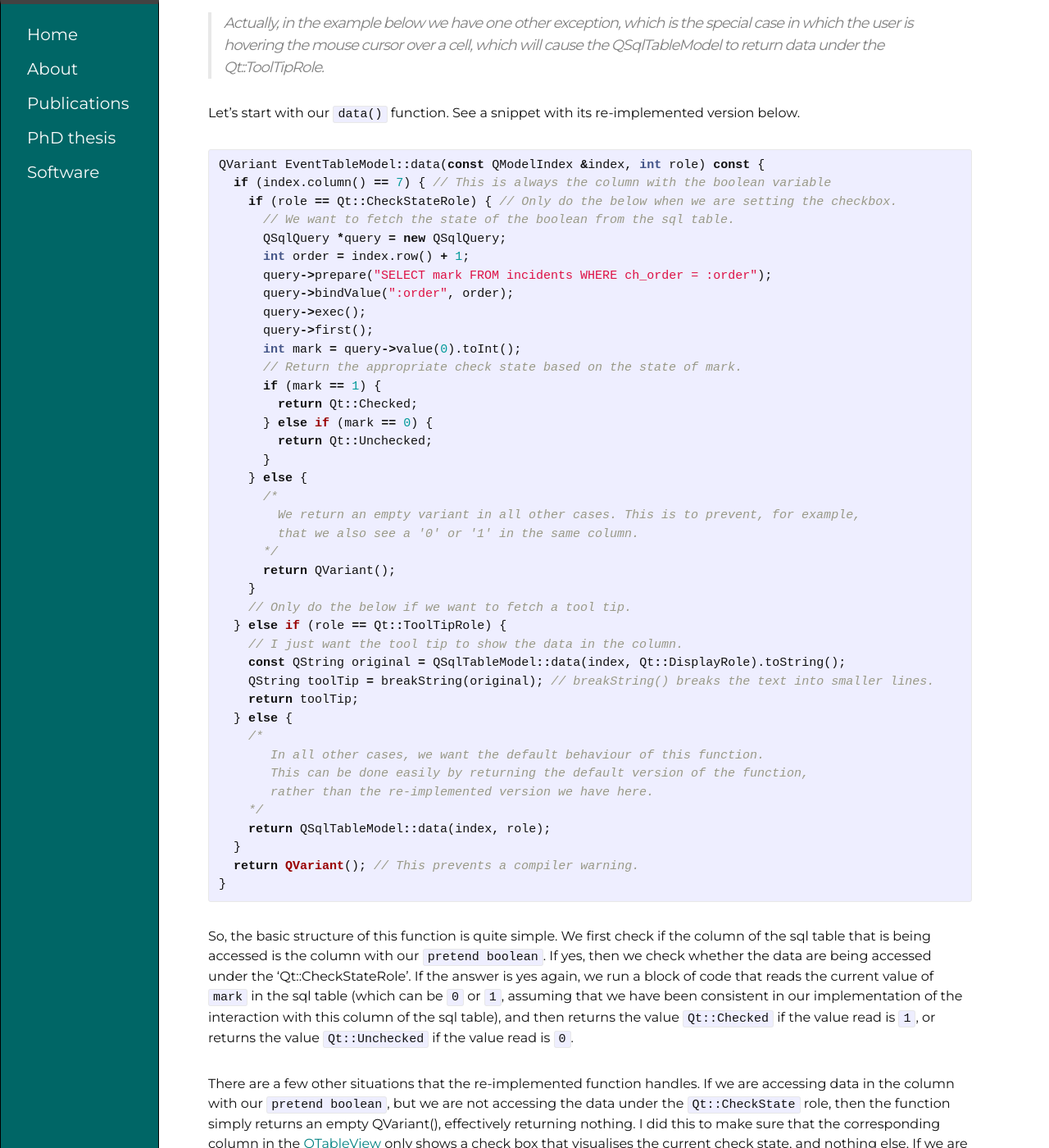
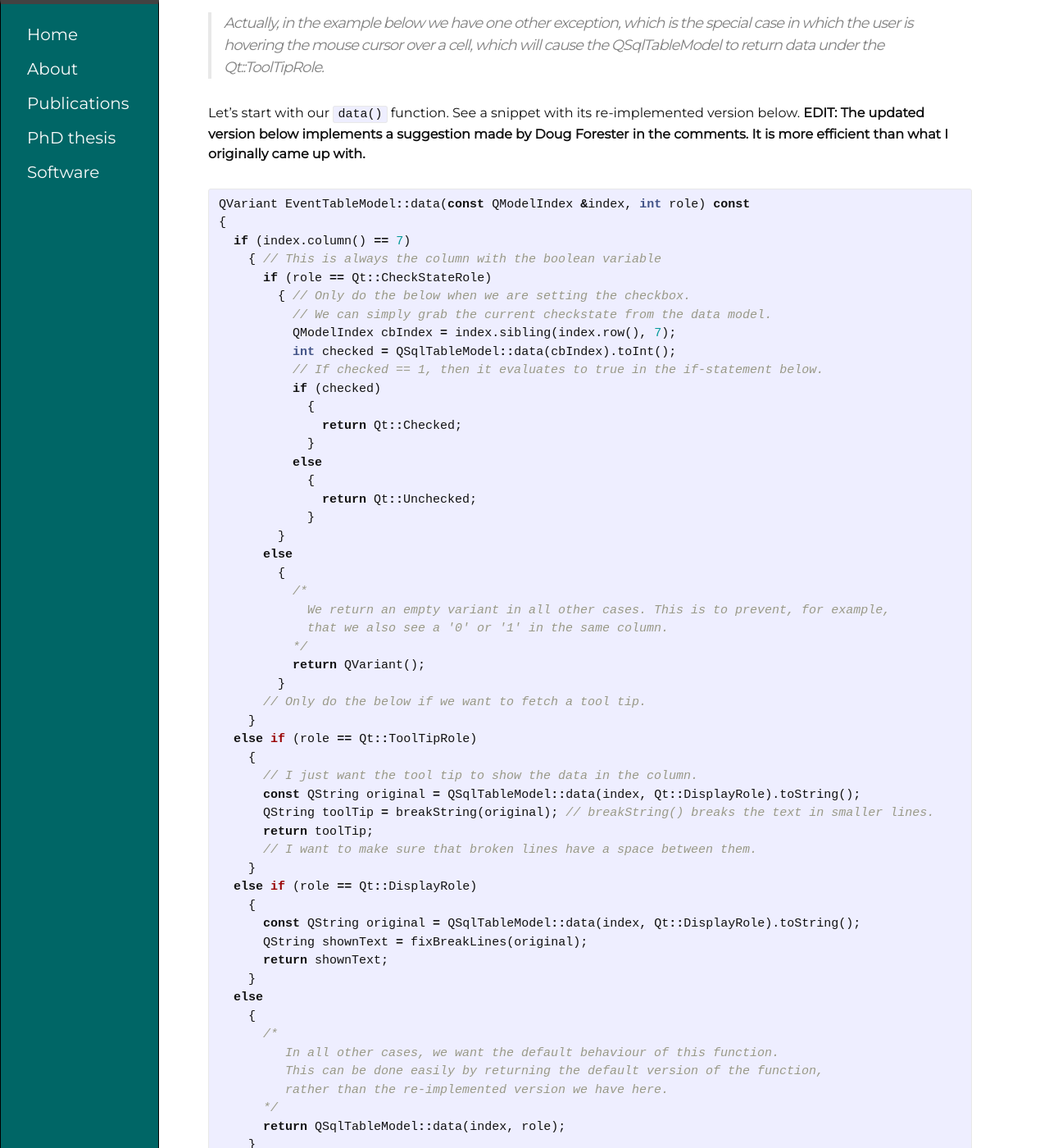
Before and after one commit to WouterSpekkink/WouterSpekkink.github.io_old, a Jekyll site: the page built from _posts/2018-01-19-qsltablemodels-booleans-and-check-boxes.md, in a window 1280 px wide and 1400 px high, scrolled down 4434 px. Shown: the whole window at 82% size. Built offline with Jekyll 4.4.1, drawn with Linux system fonts in a browser that asks for light colours; some of the changed text lies outside the part shown.

Commit message:
Updated a post and a reply to a comment on that post.

```diff
--- a/_posts/2018-01-19-qsltablemodels-booleans-and-check-boxes.md
+++ b/_posts/2018-01-19-qsltablemodels-booleans-and-check-boxes.md
@@ -120,52 +120,67 @@ Another thing we should keep in mind is that we don't want *all* data in our sql
 
 <blockquote>Actually, in the example below we have one other exception, which is the special case in which the user is hovering the mouse cursor over a cell, which will cause the QSqlTableModel to return data under the Qt::ToolTipRole.</blockquote>
 
-Let's start with our `data()` function. See a snippet with its re-implemented version below.
+Let's start with our `data()` function. See a snippet with its re-implemented version below. **EDIT: The updated version below implements a suggestion made by Doug Forester in the comments. It is more efficient than what I originally came up with.**
 
 {% highlight c++ %}
-QVariant EventTableModel::data(const QModelIndex &index, int role) const {
-  if (index.column() == 7) { // This is always the column with the boolean variable
-    if (role == Qt::CheckStateRole) { // Only do the below when we are setting the checkbox.
-      // We want to fetch the state of the boolean from the sql table.
-      QSqlQuery *query = new QSqlQuery;
-      int order = index.row() + 1;
-      query->prepare("SELECT mark FROM incidents WHERE ch_order = :order");
-      query->bindValue(":order", order);
-      query->exec();
-      query->first();
-      int mark = query->value(0).toInt();
-      // Return the appropriate check state based on the state of mark.
-      if (mark == 1) {
-	return Qt::Checked;
-      } else if (mark == 0) {
-	return Qt::Unchecked;
-      }
-    } else {
+
+QVariant EventTableModel::data(const QModelIndex &index, int role) const
+{
+  if (index.column() == 7)
+    { // This is always the column with the boolean variable
+      if (role == Qt::CheckStateRole)
+	{ // Only do the below when we are setting the checkbox.
+	  // We can simply grab the current checkstate from the data model.
+	  QModelIndex cbIndex = index.sibling(index.row(), 7);
+	  int checked = QSqlTableModel::data(cbIndex).toInt();
+	  // If checked == 1, then it evaluates to true in the if-statement below.
+	  if (checked)
+	    {
+	      return Qt::Checked;
+	    }
+	  else
+	    {
+	      return Qt::Unchecked;
+	    }
+	}
+      else
+	{
+	  /*
+	    We return an empty variant in all other cases. This is to prevent, for example,
+	    that we also see a '0' or '1' in the same column.
+	  */
+	  return QVariant();
+	}
+      // Only do the below if we want to fetch a tool tip.
+    }
+  else if (role == Qt::ToolTipRole)
+    {
+      // I just want the tool tip to show the data in the column.
+      const QString original = QSqlTableModel::data(index, Qt::DisplayRole).toString();
+      QString toolTip = breakString(original); // breakString() breaks the text in smaller lines.
+      return toolTip;
+      // I want to make sure that broken lines have a space between them.
+    }
+  else if (role == Qt::DisplayRole)
+    {
+      const QString original = QSqlTableModel::data(index, Qt::DisplayRole).toString();
+      QString shownText = fixBreakLines(original);
+      return shownText;
+    }
+  else
+    {
       /*
-	We return an empty variant in all other cases. This is to prevent, for example,
-	that we also see a '0' or '1' in the same column.
+	 In all other cases, we want the default behaviour of this function.
+	 This can be done easily by returning the default version of the function,
+	 rather than the re-implemented version we have here.
       */
-      return QVariant();
+      return QSqlTableModel::data(index, role);
     }
-    // Only do the below if we want to fetch a tool tip.
-  } else if (role == Qt::ToolTipRole) {
-    // I just want the tool tip to show the data in the column.
-    const QString original = QSqlTableModel::data(index, Qt::DisplayRole).toString();
-    QString toolTip = breakString(original); // breakString() breaks the text into smaller lines.
-    return toolTip;
-  } else {
-    /*
-       In all other cases, we want the default behaviour of this function.
-       This can be done easily by returning the default version of the function,
-       rather than the re-implemented version we have here.
-    */
-    return QSqlTableModel::data(index, role);
-  }
   return QVariant(); // This prevents a compiler warning.
 }
 {% endhighlight %}
 
-So, the basic structure of this function is quite simple. We first check if the column of the sql table that is being accessed is the column with our `pretend boolean`. If yes, then we check whether the data are being accessed under the 'Qt::CheckStateRole'. If the answer is yes again, we run a block of code that reads the current value of `mark` in the sql table (which can be `0` or `1`, assuming that we have been consistent in our implementation of the interaction with this column of the sql table), and then returns the value `Qt::Checked` if the value read is `1`, or returns the value `Qt::Unchecked` if the value read is `0`.
+So, the basic structure of this function is quite simple. We first check if the column of the sql table that is being accessed is the column with our `pretend boolean`. If yes, then we check whether the data are being accessed under the 'Qt::CheckStateRole'. If the answer is yes again, we can fetch the current value of our 'pretend boolean' by accessing the data stored in the corresponding column, and we store this value in `int checked`. The function will return `Qt::Checked` if `checked == 1`, and it will return `0` if `checked==0`.
 
 There are a few other situations that the re-implemented function handles. If we are accessing data in the column with our `pretend boolean`, but we are not accessing the data under the `Qt::CheckState` role, then the function simply returns an empty QVariant(), effectively returning nothing. I did this to make sure that the corresponding column in the [QTableView][9] only shows a check box that visualises the current check state, and nothing else. If we are accessing data in any other column, the function first checks whether we are accessing data under the `Qt::ToolTipRole`. If yes, then we treat it as another special case, in which the user gets shown a tool tip that simply contains the visible contents of the cell currently being hovered over with the mouse cursor. If we are not accessing the data under the `Qt::ToolTipRole` (in all other cases), we just revert to the default implementation of the `QSqlTableModel::data()` function.
 
@@ -174,33 +189,40 @@ If you have re-implemented the `data()` function in this way, then your [QTableV
 {% highlight c++ %}
 
 bool EventTableModel::setData(const QModelIndex & index,
-			      const QVariant & value, int role) {
+			      const QVariant & value, int role)
+{
   /*
      Let's check whether the selected column is the column with our boolean variable
      (always column 7), and whether we are trying to set data under the
      Qt::CheckStateRole.
   */
-  if (index.column() == 7 && role == Qt::CheckStateRole) {
-    // Writing the data when the check box is set to checked.
-    if (value == Qt::Checked) {
-      QSqlQuery *query = new QSqlQuery;
-      int order = index.row() + 1;
-      query->prepare("UPDATE incidents SET mark = 1 WHERE ch_order = :order");
-      query->bindValue(":order", order);
-      query->exec();
-      delete query;
-      return true;
-      // Writing the data when the check box is set to unchecked
-    } else if (value == Qt::Unchecked) {
-      QSqlQuery *query = new QSqlQuery;
-      int order = index.row() + 1;
-      query->prepare("UPDATE incidents SET mark = 0 WHERE ch_order = :order");
-      query->bindValue(":order", order);
-      query->exec();
-      delete query;
-      return true;
+  if (index.column() == 7 && role == Qt::CheckStateRole)
+    {
+      // Writing the data when the check box is set to checked.
+      if (value == Qt::Checked)
+	{
+	  QSqlQuery *query = new QSqlQuery;
+	  int order = index.row() + 1;
+	  query->prepare("UPDATE incidents SET mark = 1 WHERE ch_order = :order");
+	  query->bindValue(":order", order);
+	  query->exec();
+	  delete query;
+	  // We also need to write the change to our data model
+	  return setData(index, 1);
+	  // Writing the data when the check box is set to unchecked
+	}
+      else if (value == Qt::Unchecked)
+	{
+	  QSqlQuery *query = new QSqlQuery;
+	  int order = index.row() + 1;
+	  query->prepare("UPDATE incidents SET mark = 0 WHERE ch_order = :order");
+	  query->bindValue(":order", order);
+	  query->exec();
+	  delete query;
+	  // We also need to write the change to our data model.
+	  return setData(index, 0);
+	}
     }
-  }
   // In all other situations revert to default behaviour.
   return QSqlTableModel::setData(index, value, role);
 }
```
Also changed, not shown: _data/comments/entry1560067543834.yml (+1 -1 lines).
